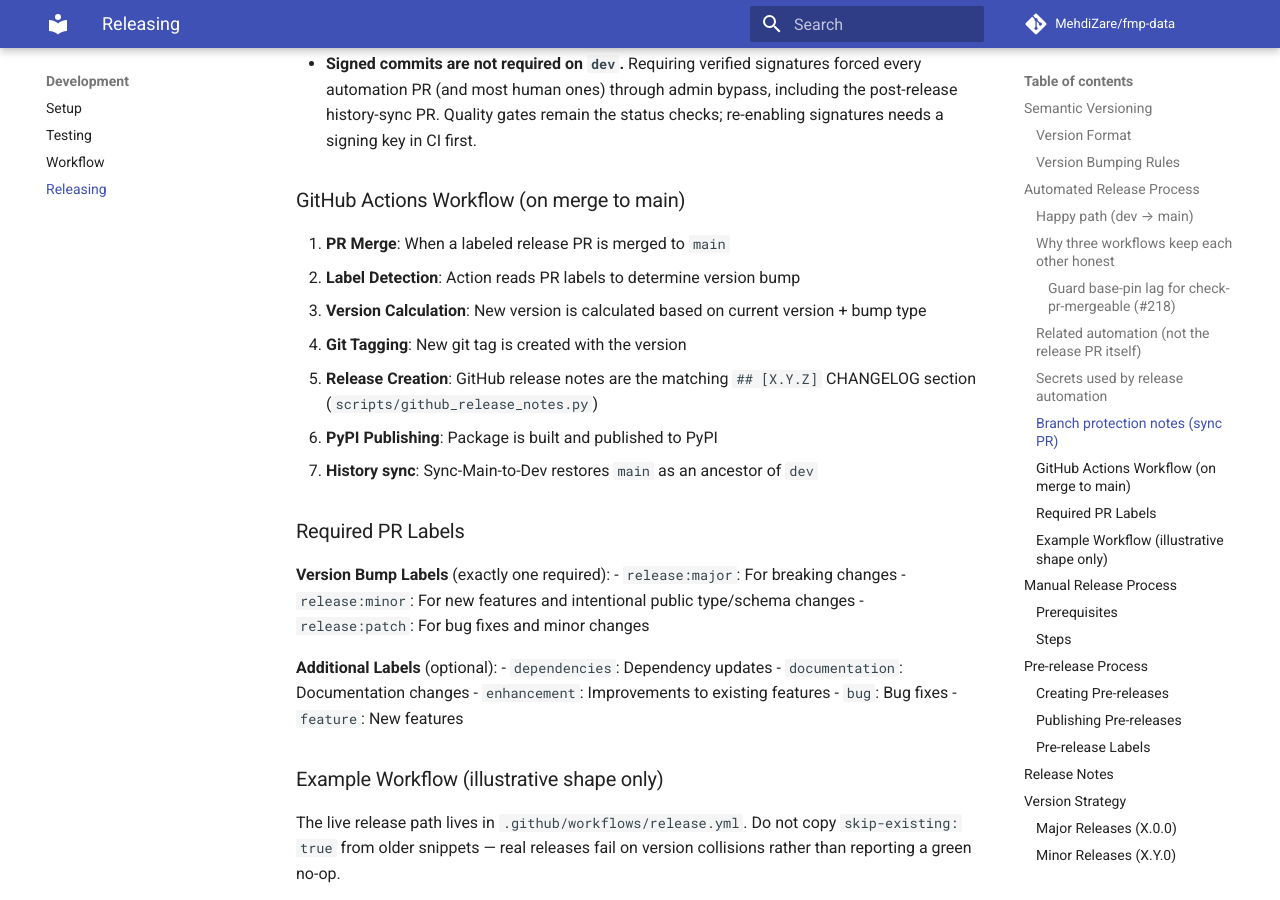
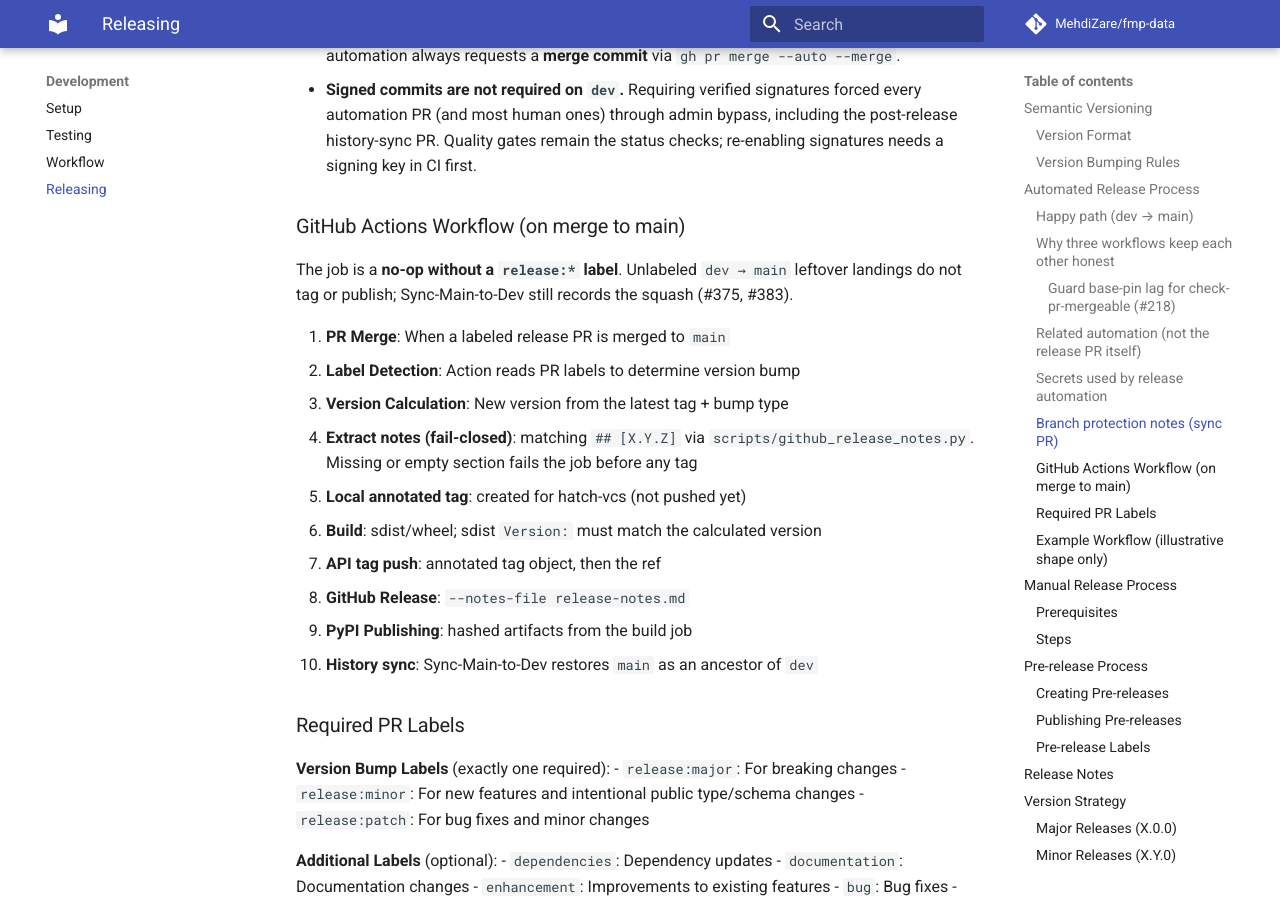
Before and after one commit to MehdiZare/fmp-data, an MkDocs documentation site: the page built from docs/contributing/releasing.md, in a window 1280 px wide and 900 px high, scrolled down 4321 px. Built offline with MkDocs 1.6.1 and Material for MkDocs 9.7.7, drawn with Linux system fonts in a browser that asks for light colours; comment, search, counter and statistics services are not loaded; the version menu is left out; some of the changed text lies outside the part shown.

Commit message:
Release: leftover #383/#386/#387 landing (dev → main) (#391)
Labeled release:patch cut of 2.7.1. Folds Unreleased into ## [2.7.1] - 2026-08-20 (#383), aligns releasing.md with notes-before-tag (#386), and tightens fail-closed tripwires (#387). fmp_data library identical to 2.7.0.

Closes #383
Closes #386
Closes #387

```diff
--- a/docs/contributing/releasing.md
+++ b/docs/contributing/releasing.md
@@ -132,7 +132,9 @@ the overlay in a hotfix-shaped PR.
   `pypi`). Existing tags / releases / PyPI versions fail the job instead of
   being skipped. Release notes are the matching `## [X.Y.Z]` section of
   `CHANGELOG.md` (via `scripts/github_release_notes.py`), not the squash
-  commit list (#370). A missing or empty section fails the job.
+  commit list (#370). A missing or empty section fails the job **before
+  the local or remote tag**. The job is a **no-op without a `release:*`
+  label**.
 - External Actions are pinned to full commit SHAs. The PEP 517 frontend
   (`build`) and backend (`hatchling`, `hatch-vcs`) are installed from
   version floors in `.github/requirements-build.txt` (not a hashed lock).
@@ -160,14 +162,22 @@ the overlay in a hotfix-shaped PR.
 
 ### GitHub Actions Workflow (on merge to main)
 
+The job is a **no-op without a `release:*` label**. Unlabeled
+`dev → main` leftover landings do not tag or publish; Sync-Main-to-Dev
+still records the squash (#375, #383).
+
 1. **PR Merge**: When a labeled release PR is merged to `main`
 2. **Label Detection**: Action reads PR labels to determine version bump
-3. **Version Calculation**: New version is calculated based on current version + bump type
-4. **Git Tagging**: New git tag is created with the version
-5. **Release Creation**: GitHub release notes are the matching
-   `## [X.Y.Z]` CHANGELOG section (`scripts/github_release_notes.py`)
-6. **PyPI Publishing**: Package is built and published to PyPI
-7. **History sync**: Sync-Main-to-Dev restores `main` as an ancestor of `dev`
+3. **Version Calculation**: New version from the latest tag + bump type
+4. **Extract notes (fail-closed)**: matching `## [X.Y.Z]` via
+   `scripts/github_release_notes.py`. Missing or empty section fails
+   the job before any tag
+5. **Local annotated tag**: created for hatch-vcs (not pushed yet)
+6. **Build**: sdist/wheel; sdist `Version:` must match the calculated version
+7. **API tag push**: annotated tag object, then the ref
+8. **GitHub Release**: `--notes-file release-notes.md`
+9. **PyPI Publishing**: hashed artifacts from the build job
+10. **History sync**: Sync-Main-to-Dev restores `main` as an ancestor of `dev`
 
 ### Required PR Labels
 
@@ -465,7 +475,8 @@ pip install fmp-data==1.2.2
 - **GitHub Actions**: CI/CD automation
 - **PyPI**: Package distribution
 - **MkDocs**: Documentation generation
-- **Conventional Commits**: Automated changelog generation
+- **CHANGELOG.md**: hand-maintained Keep a Changelog. GitHub Release
+  notes are the matching `## [X.Y.Z]` section, not git-log autogen
 
 ## Troubleshooting
 
```
Also changed, not shown: CHANGELOG.md (+23 -3 lines), 5 other files.
